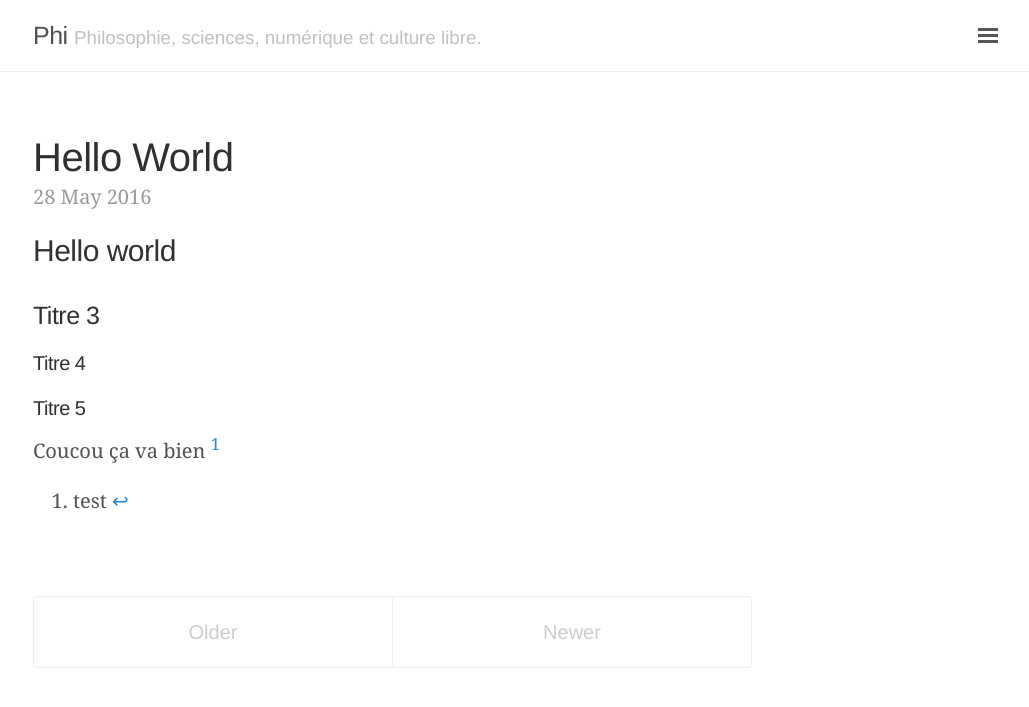
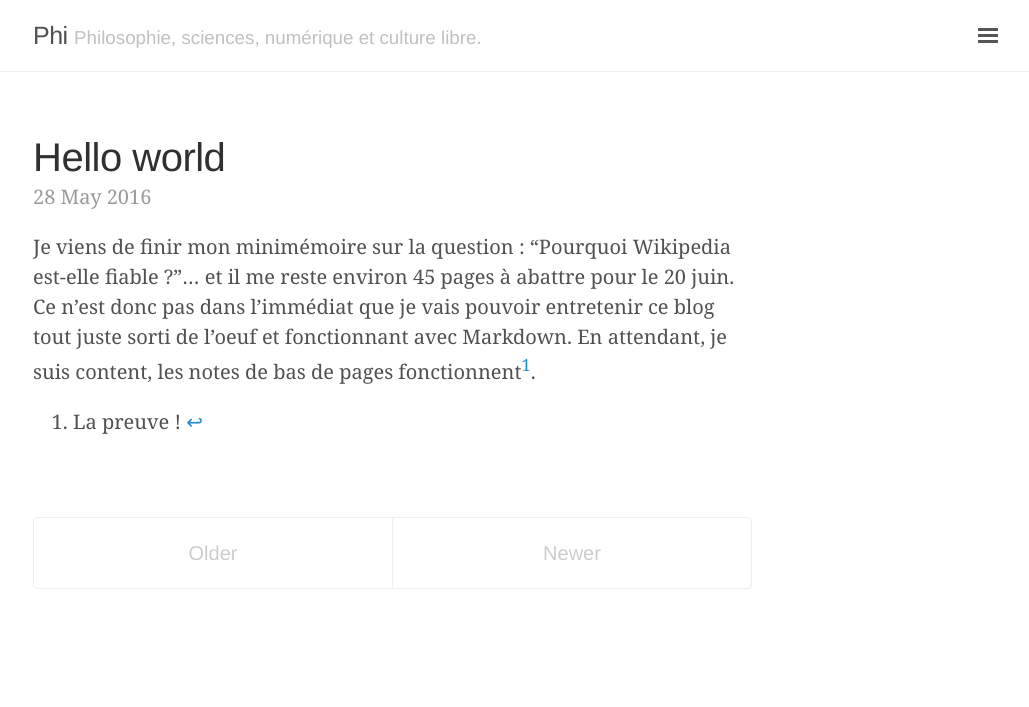
Before and after one commit to valentinlageard/valentinlageard.github.io, a Jekyll site: the page built from index.html, in a window 1280 px wide. Shown: the top 707 px of the page, without its empty margins (247-1276 px from the left). Built offline with Jekyll 4.4.1, drawn with Linux system fonts in a browser that asks for light colours; the list of posts is cut into pages by our own code.

Commit message:
Update 2016-05-28-hello-world.md

```diff
--- a/_posts/2016-05-28-hello-world.md
+++ b/_posts/2016-05-28-hello-world.md
@@ -1,11 +1,8 @@
-## Hello world
+---
+layout: post
+title: Hello world
+---
 
-### Titre 3
+Je viens de finir mon minimémoire sur la question : "Pourquoi Wikipedia est-elle fiable ?"... et il me reste environ 45 pages à abattre pour le 20 juin. Ce n'est donc pas dans l'immédiat que je vais pouvoir entretenir ce blog tout juste sorti de l'oeuf et fonctionnant avec Markdown. En attendant, je suis content, les notes de bas de pages fonctionnent[^fn-1].
 
-#### Titre 4
-
-##### Titre 5
-
-Coucou ça va bien [^fn-1]
-
-[^fn-1]: test
+[^fn-1]: La preuve !
```
